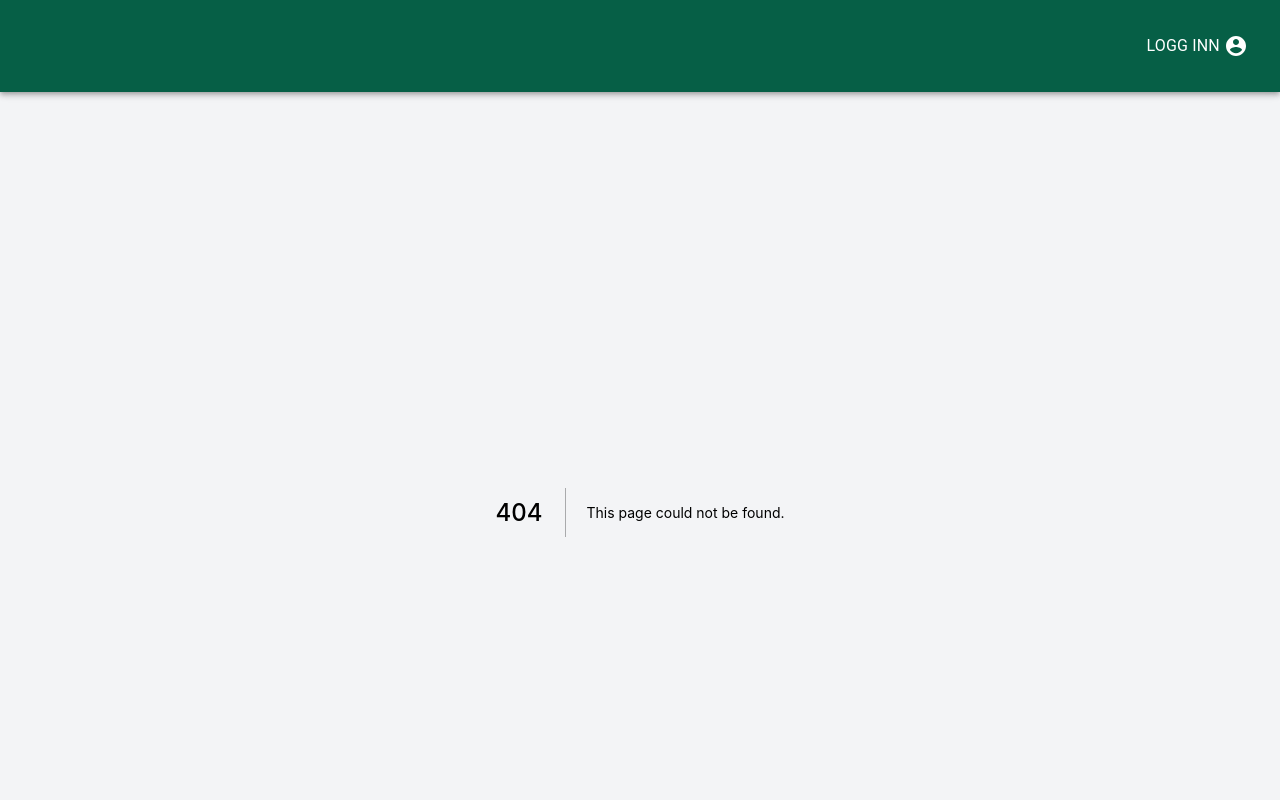
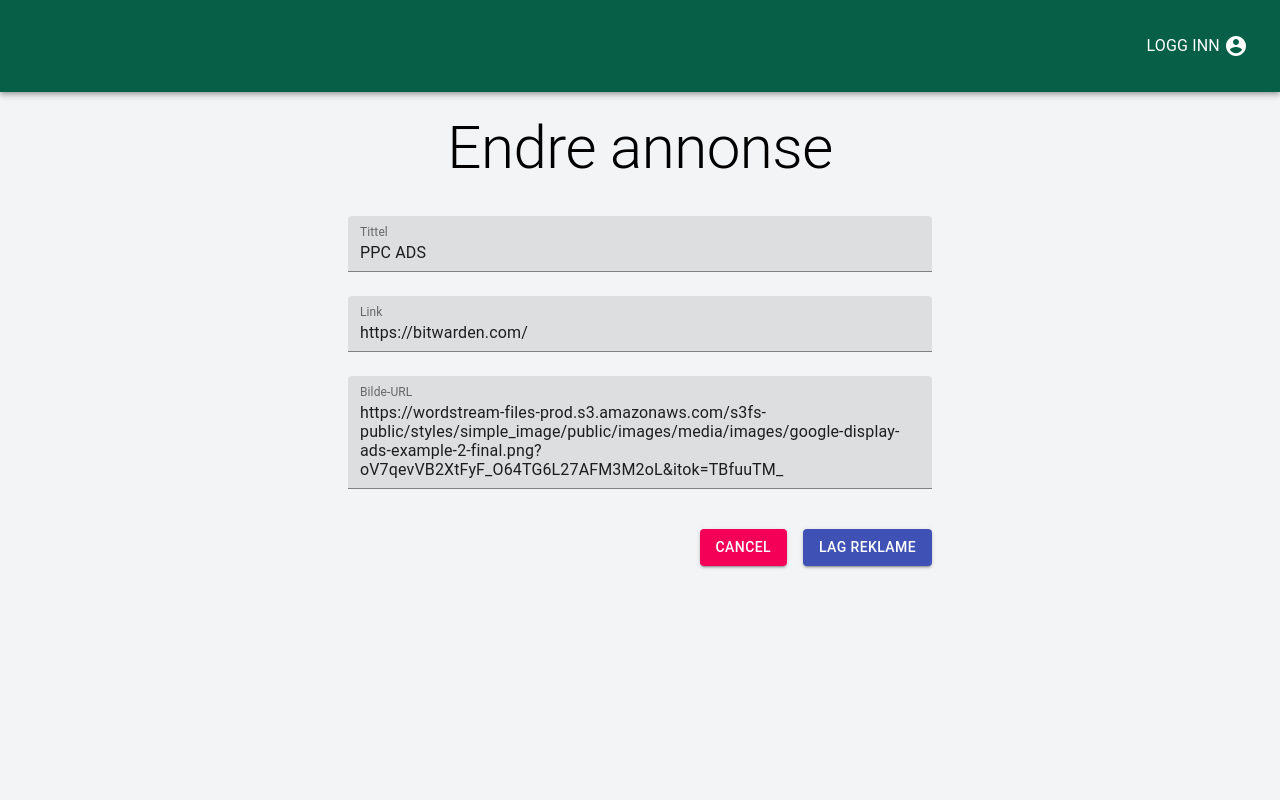
Before and after one commit to AdrianAndersen/sellpoint-webapp, a Next.js app: page /edit-advertisement/1 in a window 1280 px wide. Before the commit this address had no page. Shown: the top 800 px of the page. Built offline with nearby package versions, Linux system fonts and the light colour scheme.

Commit message:
Add ability to edit advertisements

```diff
--- a/components/AdvertisementSlideshow.tsx
+++ b/components/AdvertisementSlideshow.tsx
@@ -2,11 +2,15 @@ import { Button } from "@material-ui/core";
 import { useState, useEffect } from "react";
 import { useGlobalState } from "./GlobalStateProvider";
 import Link from "next/link";
+import { useRouter } from "next/router";
 
 const Slideshow = () => {
   const { state, dispatch } = useGlobalState();
   const [index, setIndex] = useState(0);
   const currentUser = state.users.find((user) => user.id === state.currentUser);
+
+  const router = useRouter();
+
   useEffect(() => {
     const interval = setTimeout(() => {
       setIndex((index + 1) % state.advertisements.length);
@@ -14,6 +18,7 @@ const Slideshow = () => {
 
     return () => clearTimeout(interval);
   }, [index, state.advertisements]);
+
   return (
     <Link href={state.advertisements[index].link}>
       <div
@@ -47,6 +52,23 @@ const Slideshow = () => {
             X
           </Button>
         )}
+
+        {(state.currentUser === state.advertisements[index].owner ||
+          (currentUser && currentUser.role === "admin")) && (
+          <Button
+            data-cy="editAdBtn"
+            variant="contained"
+            color="secondary"
+            onClick={(e) => {
+              e.preventDefault();
+              router.push(
+                "/edit-advertisement/" + state.advertisements[index].id
+              );
+            }}
+          >
+            Edit
+          </Button>
+        )}
       </div>
     </Link>
   );
--- a/components/CreateNewAdvertisement.tsx
+++ b/components/CreateNewAdvertisement.tsx
@@ -3,11 +3,17 @@ import { Button, TextField } from "@material-ui/core";
 import { useRouter } from "next/router";
 import { useGlobalState } from "./GlobalStateProvider";
 import { getUniqueId } from "../lib/utils";
+import { Advertisement } from "./Types";
+import Link from "next/link";
 
-const CreateNewAdvertisement = () => {
-  const [title, setTitle] = useState("");
-  const [link, setLink] = useState("");
-  const [imageURL, setImageURL] = useState("");
+const CreateNewAdvertisement = ({
+  initialAdvertisement,
+}: {
+  initialAdvertisement?: Advertisement;
+}) => {
+  const [title, setTitle] = useState(initialAdvertisement?.title);
+  const [link, setLink] = useState(initialAdvertisement?.link);
+  const [imageURL, setImageURL] = useState(initialAdvertisement?.imageURL);
   const router = useRouter();
   const { state, dispatch } = useGlobalState();
   return (
@@ -39,19 +45,32 @@ const CreateNewAdvertisement = () => {
         onChange={(evt) => setImageURL(evt.target.value)}
       />
       <div className="flex flex-row justify-end space-x-4 my-8">
-        <Button variant="contained" color="secondary">
-          Cancel
-        </Button>
+        <Link href="/">
+          <Button variant="contained" color="secondary">
+            Cancel
+          </Button>
+        </Link>
         <Button
           data-cy="submit"
           variant="contained"
           color="primary"
           onClick={(e) => {
             e.preventDefault();
+            let id;
+            if (initialAdvertisement) {
+              dispatch({
+                type: "REMOVE_ADVERTISEMENT",
+                payload: initialAdvertisement.id,
+              });
+              id = initialAdvertisement.id;
+            } else {
+              id = getUniqueId(state.users.map((user) => user.id));
+            }
+
             dispatch({
               type: "ADD_ADVERTISEMENT",
               payload: {
-                id: getUniqueId(state.advertisements.map((ad) => ad.id)),
+                id: id,
                 title: title,
                 link: link,
                 imageURL: imageURL,
--- /dev/null
+++ b/pages/edit-advertisement/[id].tsx
@@ -0,0 +1,27 @@
+import { Typography } from "@material-ui/core";
+import { useRouter } from "next/dist/client/router";
+import CreateNewAdvertisement from "../../components/CreateNewAdvertisement";
+import Head from "next/head";
+import { useGlobalState } from "../../components/GlobalStateProvider";
+
+const EditAdvertisementPage = () => {
+  const router = useRouter();
+  const { id } = router.query;
+  const { state } = useGlobalState();
+  const advertisement = state.advertisements.find(
+    (advertisement) => advertisement.id === id
+  );
+  return (
+    <div className="min-h-screen flex flex-col items-center">
+      {advertisement && advertisement.title && (
+        <Head>
+          <title>{advertisement.title} | Sellpoint</title>
+        </Head>
+      )}
+      <Typography variant="h2">Endre annonse</Typography>
+      <CreateNewAdvertisement initialAdvertisement={advertisement} />
+    </div>
+  );
+};
+
+export default EditAdvertisementPage;
```
